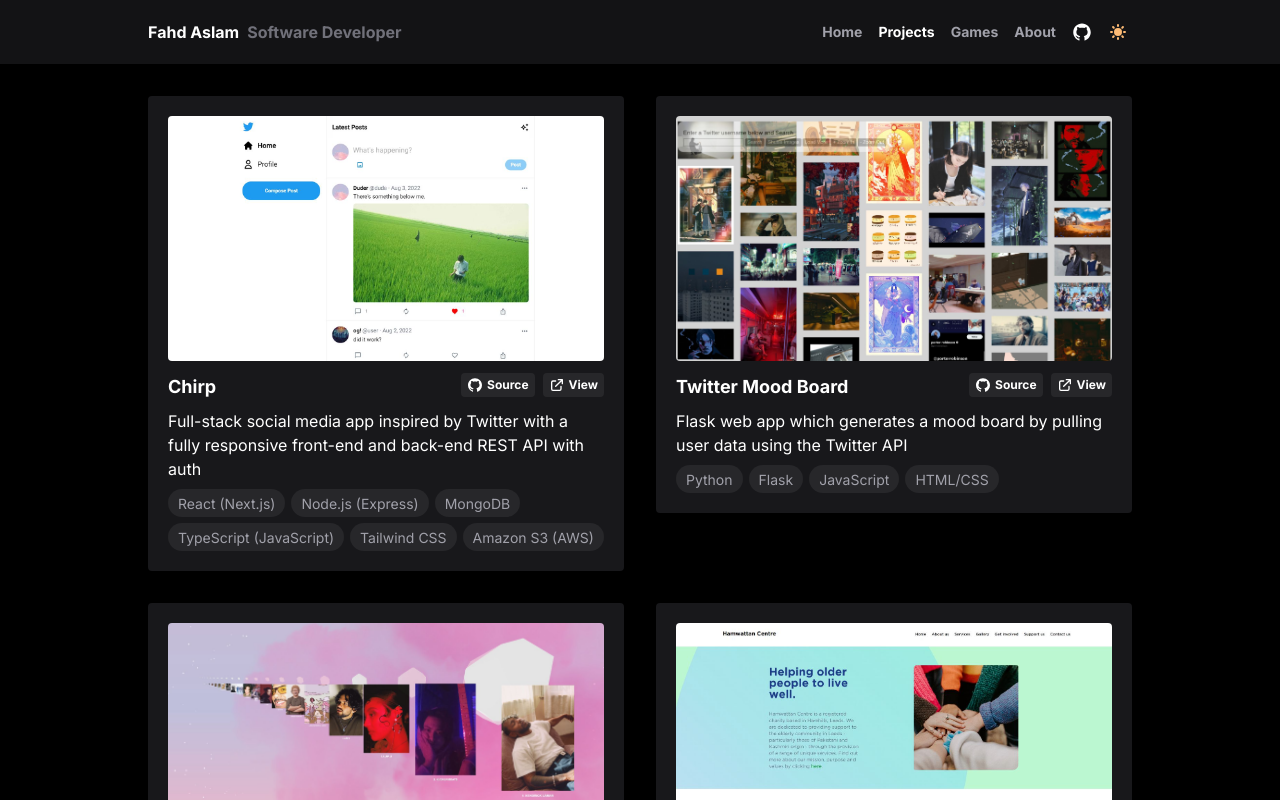
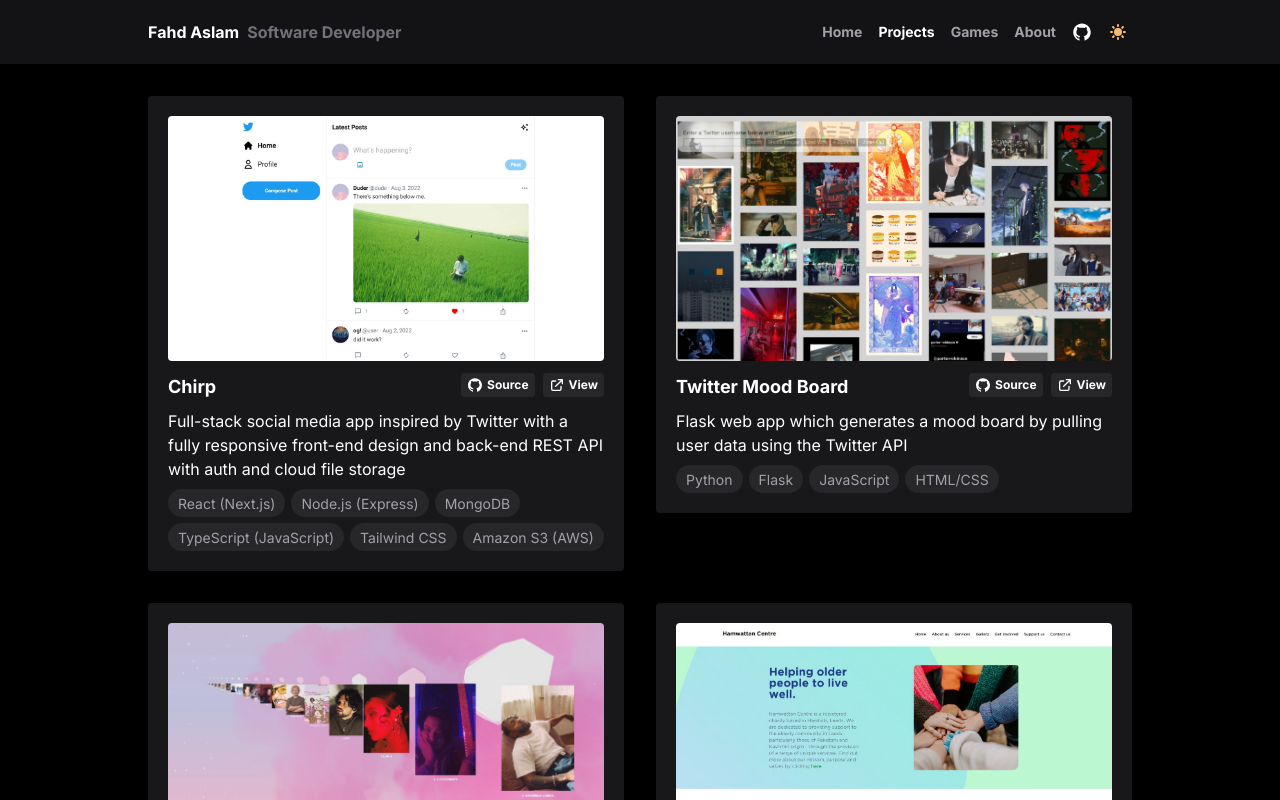
Before and after one commit to flaslam/flaslam.github.io, a Next.js app: page /projects in a window 1280 px wide. Shown: the top 800 px of the page. Built offline with nearby package versions, Linux system fonts and the light colour scheme.

Commit message:
update spacing and project descriptions

```diff
--- a/components/section-preview.tsx
+++ b/components/section-preview.tsx
@@ -15,7 +15,7 @@
   return (
     <div className="container mx-auto">
       {/* Section title */}
-      <div className="my-2 text-lg font-bold">
+      <div className="mb-3 text-lg font-bold">
         <div className="transition">
           <Link href={url}>
             <span className="hover:text-link">
@@ -29,7 +29,7 @@
       {children}
 
       {/* See more text */}
-      <div className="mt-4 flex justify-end font-bold">
+      <div className="mt-3 flex justify-end font-bold">
         <Link href={url}>
           <span className="hover:text-link">See more...</span>
         </Link>
--- a/data/projects.ts
+++ b/data/projects.ts
@@ -4,7 +4,7 @@
   {
     name: "Chirp",
     description:
-      "Full-stack social media app inspired by Twitter with a fully responsive front-end and back-end REST API with auth",
+      "Full-stack social media app inspired by Twitter with a fully responsive front-end design and back-end REST API with auth and cloud file storage",
     technologies: [
       "React (Next.js)",
       "Node.js (Express)",
```
